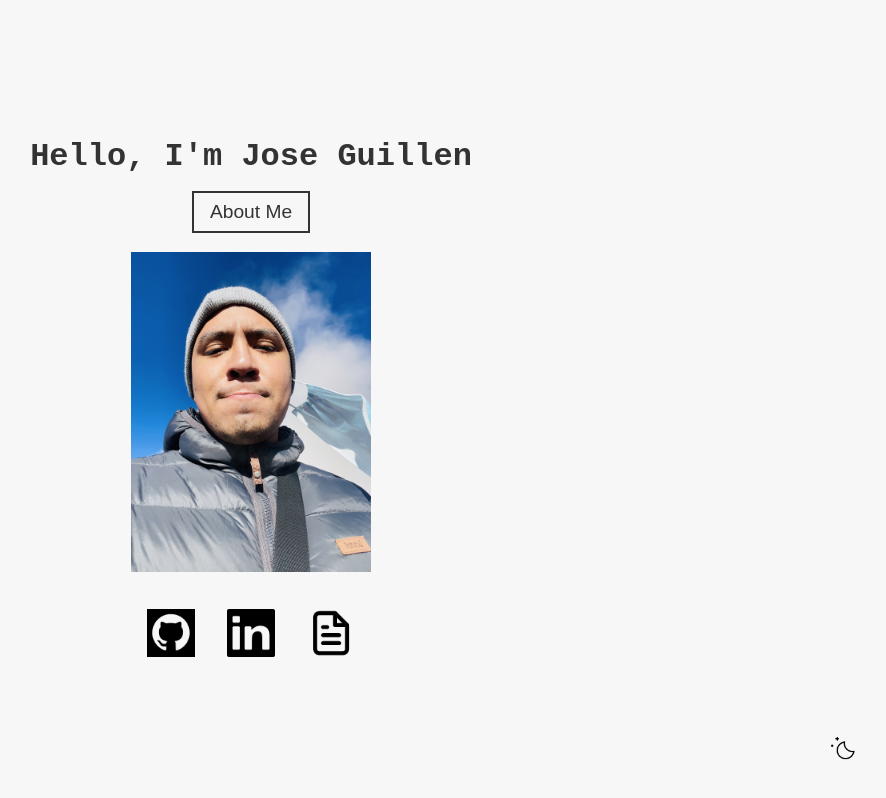
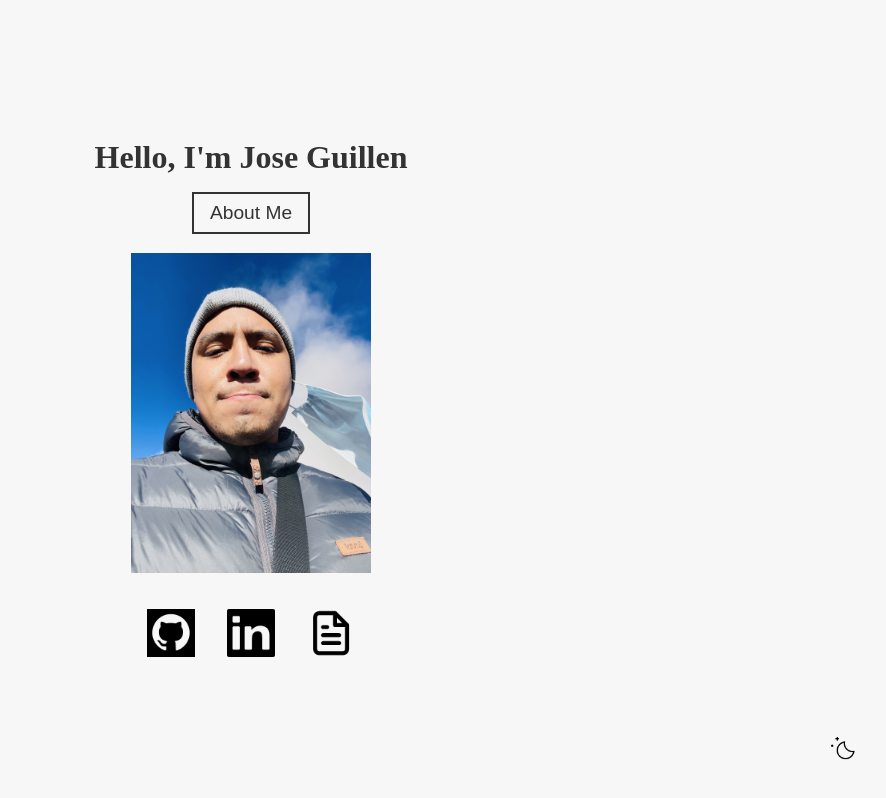
Before and after one commit to joseg20/joseg20.github.io, a Next.js app: page / in a window 1280 px wide. Shown: the whole page, without its empty margins (389-1275 px from the left). Built offline with nearby package versions, Linux system fonts and the light colour scheme.

Commit message:
fix height

```diff
--- a/styles/Home.module.css
+++ b/styles/Home.module.css
@@ -7,7 +7,6 @@
   align-items: center;
   min-height: 100vh;
   transition: background-color 0.5s;
-  font-family: 'Oxygen mono', monospace;
 }
 
 .containerDark {
--- a/styles/globals.css
+++ b/styles/globals.css
@@ -77,14 +77,12 @@
   box-sizing: border-box;
   padding: 0;
   margin: 0;
-
 }
 
 html,
 body {
   max-width: 100vw;
   overflow-x: hidden;
-  min-height: 100vh;
 }
 
 body {
```
